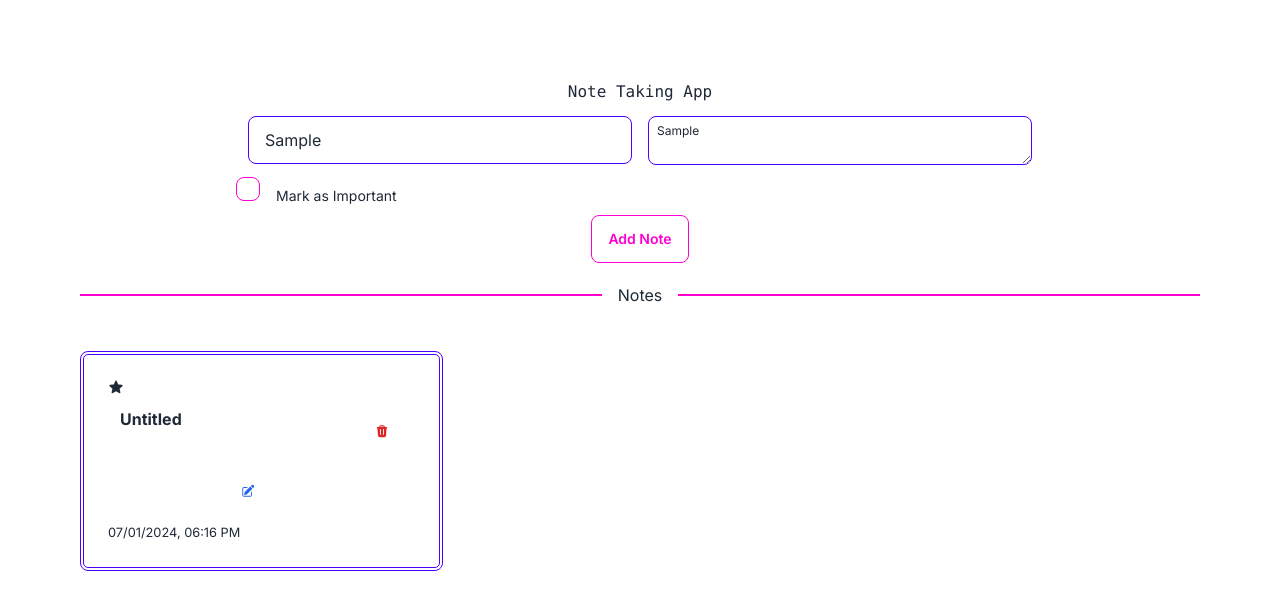
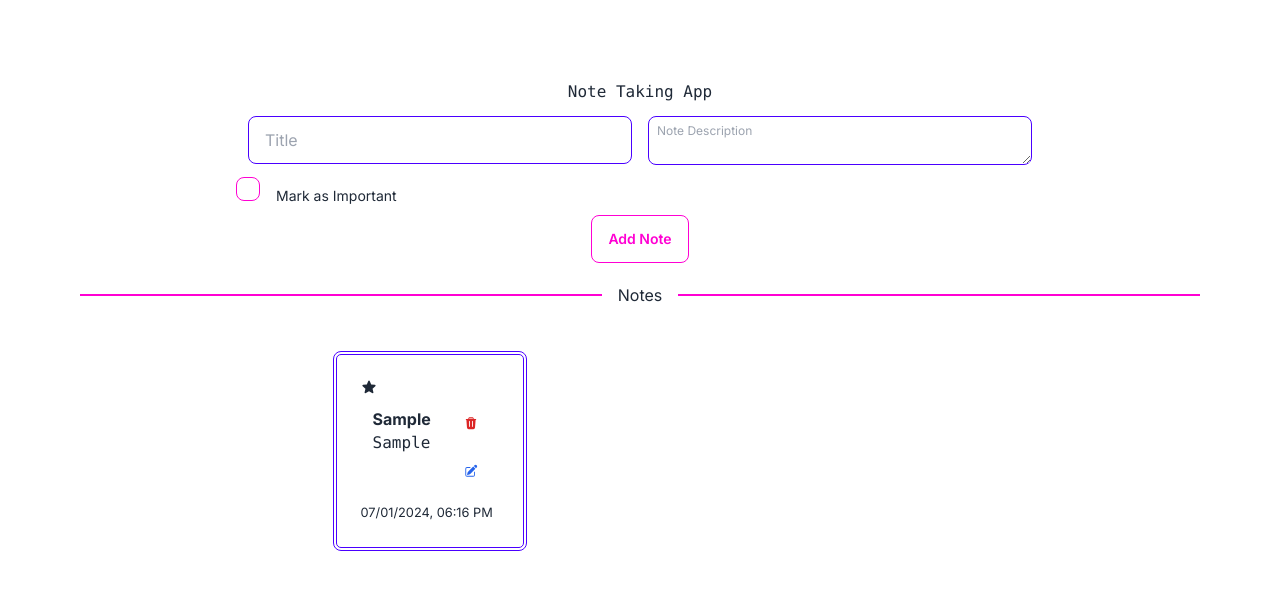
Before and after one commit to RichardMelvin019/note-taking-app, a Next.js app in the folder note-taking-app/: page / in a window 1280 px wide. Both pictures are taken after typing "Sample", "Sample" into the empty fields and a click on the button "Add Note". Shown: the top 610 px of the page. Built offline with nearby package versions, Linux system fonts and the light colour scheme.

Commit message:
addNote function configured and input & display of Note added

```diff
--- a/note-taking-app/app/note/page.tsx
+++ b/note-taking-app/app/note/page.tsx
@@ -1,6 +1,26 @@
 "use client"
 
-const Note = ({ onAddNote }) => {
+import { useState } from "react";
+import uuid from "react-uuid";
+
+const Note = ({ notes, setNotes }) => {
+
+  const [newTitle, setNewTitle] = useState("");
+  const [newDescription, setNewDescription] = useState("");
+
+  const onAddNote = () => {
+    const newNote = {
+      id: uuid(), // Creates a random unique id.
+      title : newTitle || "Untitled Note", // if user did not provide a title set the title to "Untitled Note"
+      description: newDescription,
+      lastModified: Date.now(),
+    };
+
+    setNotes([...notes, newNote]); // Adds the new note to the notes array (By spreading the elements inside notes).
+    setNewTitle("");
+    setNewDescription("");
+  };
+
   return (
     <div>
       <div className="flex flex-row m-3 space-x-4 justify-center">
@@ -9,11 +29,15 @@ const Note = ({ onAddNote }) => {
           id="title"
           placeholder="Title"
           autoFocus
+          value={newTitle}
+          onChange={(e) => setNewTitle(e.target.value)}
           className="input input-bordered input-primary w-96"
         />
         <textarea
           id="description"
           placeholder="Note Description"
+          value={newDescription}
+          onChange={(e) => setNewDescription(e.target.value)}
           className="textarea textarea-primary textarea-bordered textarea-xs w-96 text-balance"
         />
       </div>
--- a/note-taking-app/app/notelist/page.tsx
+++ b/note-taking-app/app/notelist/page.tsx
@@ -3,22 +3,25 @@
 import { HiStar, HiTrash, HiPencilSquare } from "react-icons/hi2";
 
 const NoteList = ({ notes, onDeleteNote }) => {
+
   return (
     <div className="grid grid-cols-3 gap-4 justify-normal">
       {notes.map((note) => (
         <div className="items-center border-double border-4 border-primary p-6 rounded-lg">
           <HiStar />
-          <div className="flex flex-row m-3 space-x-44">
-            <strong>{note.title}</strong>
+          <div className="flex flex-row">
+            <div className="flex flex-col m-3 ">
+              <strong className="text-balance ">{note.title}</strong>
+              <p className="text-balance font-mono">{note.description}</p>
+            </div>
+            <div className="flex flex-col m-1 ">
               <button className="btn btn-ghost" onClick={() => onDeleteNote(note.id)}>
                 <HiTrash className="text-red-600" />
               </button>
-          </div>
-          <div className="flex flex-row m-1 space-x-28">
-            <p>{note.description}</p>
               <button className="btn btn-ghost">
                 <HiPencilSquare className="text-blue-600" />
               </button>
+            </div>
           </div>
           <small>{new Date(note.lastModified).toLocaleDateString("en-US", {
             hour: "2-digit",
--- a/note-taking-app/app/page.tsx
+++ b/note-taking-app/app/page.tsx
@@ -1,7 +1,7 @@
 "use client"
 
 import { useState } from "react";
-import uuid from "react-uuid";
+// import uuid from "react-uuid";
 import Note from "./note/page";
 import NoteList from "./notelist/page";
 
@@ -15,17 +15,21 @@ interface Notes {
 export default function Home() {
 
   const [notes, setNotes] = useState<Notes[]>([]);
+  // const [newTitle, setNewTitle] = useState("Untitled Note");
+  // const [newDescription, setNewDescription] = useState("");
 
-  const onAddNote = () => {
-    const newNote = {
-      id: uuid(), // Creates a random unique id.
-      title: "Untitled",
-      description: "",
-      lastModified: Date.now(),
-    };
+  // const onAddNote = () => {
+  //   const newNote = {
+  //     id: uuid(), // Creates a random unique id.
+  //     title: newTitle,
+  //     description: newDescription,
+  //     lastModified: Date.now(),
+  //   };
 
-    setNotes([newNote, ...notes]); // Adds the new note to the notes array (By spreading the elements inside notes).
-  };
+  //   setNotes([...notes, newNote]); // Adds the new note to the notes array (By spreading the elements inside notes).
+  //   setNewTitle("");
+  //   setNewDescription("");
+  // };
 
   const onDeleteNote  = (idToDelete: string) => {
     // Filters out the note with the provided id.
@@ -37,7 +41,7 @@ export default function Home() {
   return (
     <main className="flex flex-col items-center m-20">
       <div className="font-mono">Note Taking App</div>
-      <Note onAddNote={onAddNote} />
+      <Note notes={notes} setNotes={setNotes} />
       <div className="divider divider-secondary mb-7">Notes</div>
       <div className="mt-5">
         <NoteList notes={notes} onDeleteNote={onDeleteNote} />
```
Lines whose indentation alone changed are shown as unchanged.
